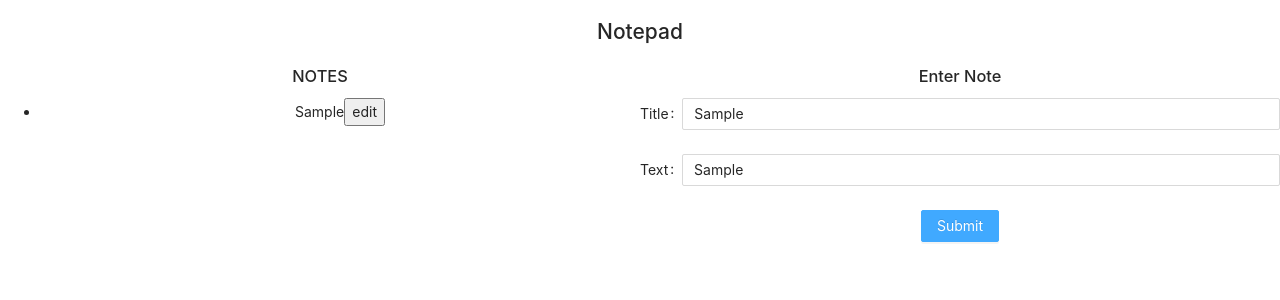
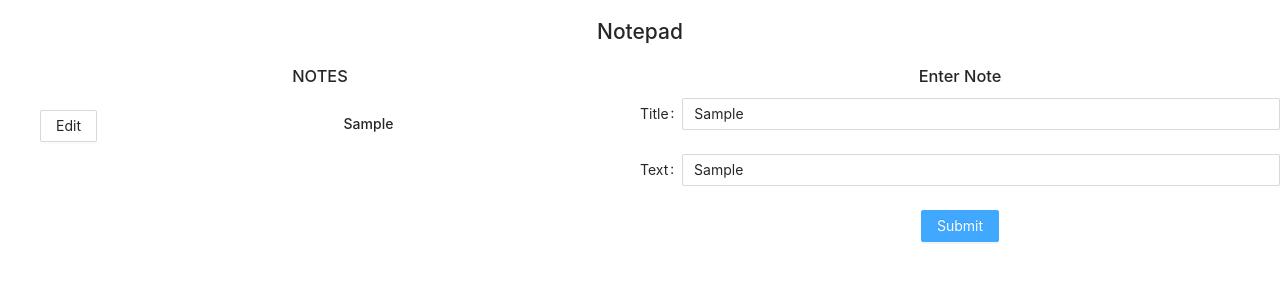
Before and after one commit to brtkrclr/notepad, a React (Create React App) app: page / in a window 1280 px wide. Both pictures are taken after typing "Sample", "Sample" into the empty fields and a click on the button "Submit". Shown: the top 300 px of the page. Built offline with nearby package versions, Linux system fonts and the light colour scheme.

Commit message:
Update Content.js

```diff
--- a/src/components/Content.js
+++ b/src/components/Content.js
@@ -1,13 +1,18 @@
 import React, {useState} from "react";
-import {Form, Input, Button, Row, Col} from 'antd';
+import {Form, Input, Button, Row, Col, List} from 'antd';
 
 
 const Demo = () => {
+
     const [notes, setNotes] = useState([]);
-
 
     const onFinish = values => {
         setNotes([...notes, values]);
+
+    };
+
+    const onEditChange = event => {
+        console.log("deneme")
     };
 
     console.log(notes)
@@ -21,21 +26,28 @@ const Demo = () => {
                     <h3>
                         NOTES
                     </h3>
+
+
                     <ul>
-                        {notes.map((a) => (
-                            <li key={Math.random()}>
-                                {a.title}
-                                <button>edit</button>
-                            </li>
+                        {notes.map((note, index) => (
+                            <List.Item >
+                                <Button onClick={() => onEditChange(index)} value={index}>Edit</Button>
+                                <List.Item.Meta
+                                    title={<a>{note.title}</a>}
+                                />
 
+                            </List.Item>
                         ))}
+
                     </ul>
+
+
                 </Col>
-
                 <Col className={"rightColumn"} span={12}>
                     <h3>
                         Enter Note
                     </h3>
+
 
                     <Form onFinish={onFinish}>
 
@@ -60,6 +72,7 @@ const Demo = () => {
                         </Form.Item>
                     </Form>
                 </Col>
+
             </Row>
         </div>
 
```
